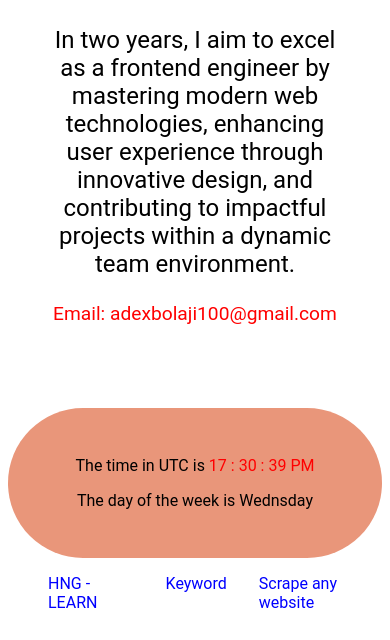
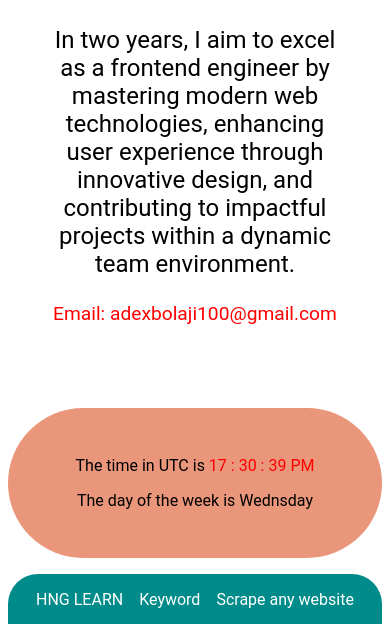
Before and after one commit to BEEJAYOFGOD/hng-task1, a plain HTML site: page index.html in a window 390 px wide. Shown: the part 529-1169 px from the top of the page. Drawn offline with Linux system fonts and the light colour scheme.

Commit message:
final touching

```diff
--- a/index.html
+++ b/index.html
@@ -34,7 +34,7 @@
 
     <ul class="links">
       <li data-testid="hngLink">
-        <a href="https://www.hng.tech/">HNG - LEARN</a>
+        <a href="https://www.hng.tech/">HNG LEARN</a>
       </li>
       <li data-testid="keywordLink">
         <a href="https://www.keyword.dog">Keyword</a>
--- a/main.css
+++ b/main.css
@@ -54,7 +54,7 @@ ul {
 
 ul li a {
   text-decoration: none;
-  color: blue;
+  color: white;
   width: 100%;
 }
 a:hover {
@@ -87,11 +87,34 @@ a:hover {
     color: red;
   }
   ul {
-    flex-wrap: nowrap;
+    padding: 0;
+    /* background-color: darkcyan;
+    margin-bottom: 0;
+    height: 50px;
+    border-radius: 30px 30px 0px 0px;
+    display: flex;
+    justify-content: space-around;
+    gap: 0;
+    width: 30px; */
+    height: 50px;
+    background-color: darkcyan;
+    border-radius: 30px 30px 0px 0px;
+    display: flex;
+    gap: 1rem;
+
+    justify-content: center;
   }
   ul li {
-    width: max-content;
+    padding: 0%;
+
+    text-align: center;
+    display: flex;
+    align-items: center;
   }
+  ul li a {
+    color: white;
+  }
+
   .clock-container {
     border-radius: 300px;
   }
```
